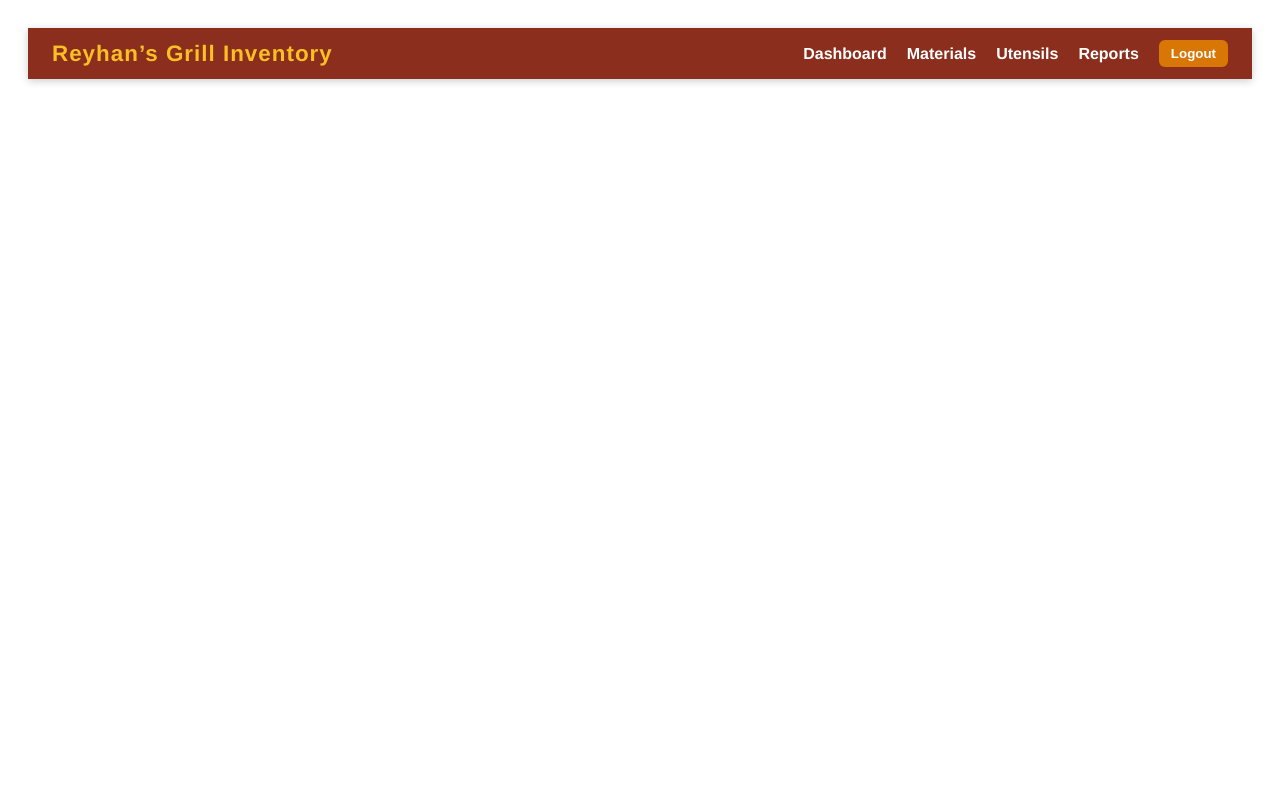
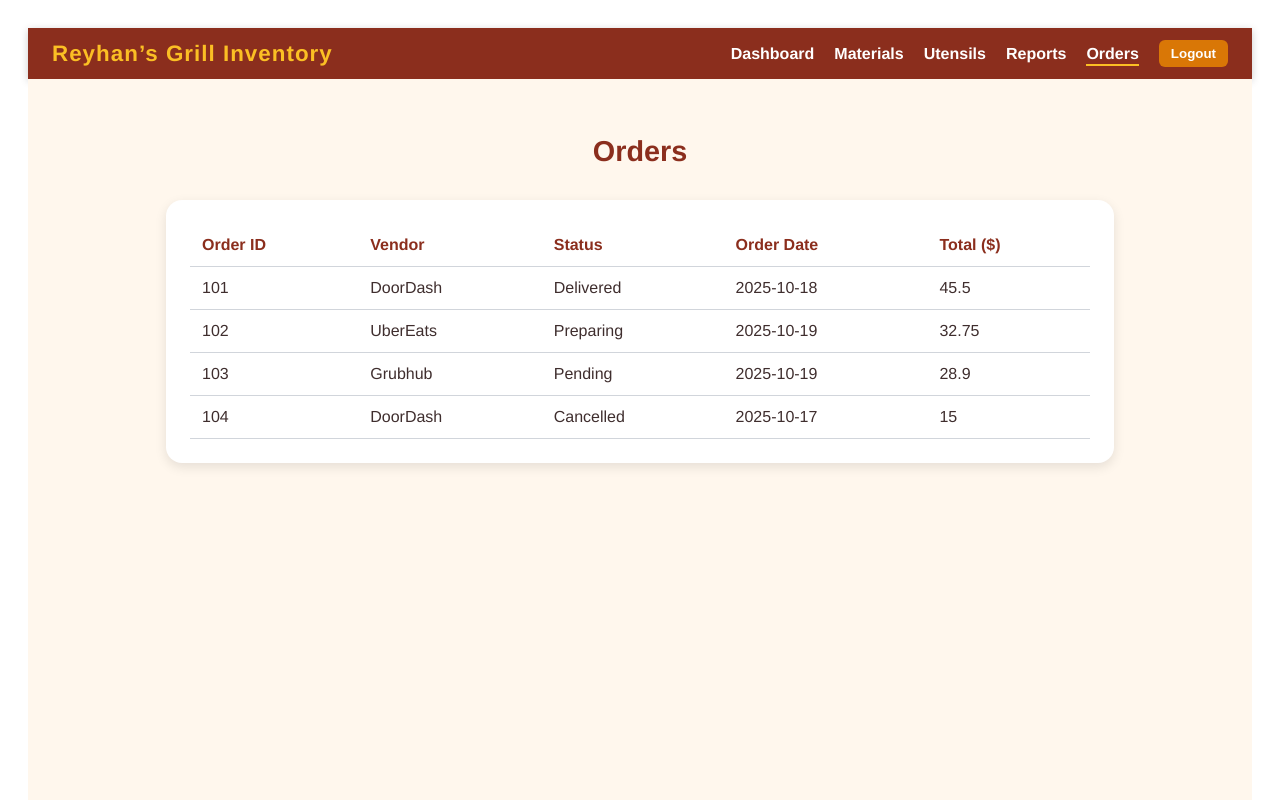
Before and after one commit to CIS-4375-Team-10/CIS4375-Team10-Reyhans-Grill, a Vue app in the folder frontend/: page /orders in a window 1280 px wide. Shown: the top 800 px of the page. Built offline with nearby package versions, Linux system fonts and the light colour scheme; sample sign-in values are in the browser's storage.

Commit message:
Reyhan’s Grill_orders

```diff
--- a/frontend/src/components/Navbar.vue
+++ b/frontend/src/components/Navbar.vue
@@ -6,6 +6,7 @@
       <li><router-link to="/materials">Materials</router-link></li>
       <li><router-link to="/utensils">Utensils</router-link></li>
       <li><router-link to="/reports">Reports</router-link></li>
+      <li><router-link to="/orders">Orders</router-link></li>
       <li><button class="logout-btn" @click="logout">Logout</button></li>
     </ul>
   </nav>
@@ -18,7 +19,7 @@ import { useRouter } from 'vue-router'
 const router = useRouter()
 const isAuthenticated = ref(localStorage.getItem('isAuthenticated') === 'true')
 
-// ✅ Watch localStorage changes to update Navbar automatically
+// Watch localStorage changes to update Navbar automatically
 watchEffect(() => {
   isAuthenticated.value = localStorage.getItem('isAuthenticated') === 'true'
 })
@@ -26,7 +27,7 @@ watchEffect(() => {
 function logout() {
   localStorage.removeItem('isAuthenticated')
 
-  // ✅ Dispatch custom event so App.vue hides navbar immediately
+  // Dispatch custom event so App.vue hides navbar immediately
   window.dispatchEvent(new Event('authChange'))
 
   router.push('/login')
--- /dev/null
+++ b/frontend/src/pages/Order.vue
@@ -0,0 +1,88 @@
+<template>
+  <main class="orders-container">
+    <h2 class="page-title">Orders</h2>
+
+    <!-- Orders Table -->
+    <div class="table-container">
+      <table>
+        <thead>
+          <tr>
+            <th>Order ID</th>
+            <th>Vendor</th>
+            <th>Status</th>
+            <th>Order Date</th>
+            <th>Total ($)</th>
+          </tr>
+        </thead>
+        <tbody>
+          <tr v-for="order in orders" :key="order.id">
+            <td>{{ order.id }}</td>
+            <td>{{ order.vendor }}</td>
+            <td>{{ order.status }}</td>
+            <td>{{ order.date }}</td>
+            <td>{{ order.total }}</td>
+          </tr>
+        </tbody>
+      </table>
+    </div>
+  </main>
+</template>
+
+<script setup>
+import { ref } from 'vue'
+
+// Hardcoded example orders
+const orders = ref([
+  { id: 101, vendor: 'DoorDash', status: 'Delivered', date: '2025-10-18', total: 45.50 },
+  { id: 102, vendor: 'UberEats', status: 'Preparing', date: '2025-10-19', total: 32.75 },
+  { id: 103, vendor: 'Grubhub', status: 'Pending', date: '2025-10-19', total: 28.90 },
+  { id: 104, vendor: 'DoorDash', status: 'Cancelled', date: '2025-10-17', total: 15.00 },
+])
+</script>
+
+<style scoped>
+.orders-container {
+  padding: 2rem;
+  background-color: #FFF7ED;
+  min-height: 100vh;
+}
+
+.page-title {
+  font-size: 1.8rem;
+  color: #8B2E1D;
+  font-weight: 700;
+  text-align: center;
+  margin-bottom: 2rem;
+}
+
+.table-container {
+  background-color: #fff;
+  border-radius: 16px;
+  padding: 1.5rem;
+  box-shadow: 0 4px 12px rgba(0, 0, 0, 0.1);
+  max-width: 900px;
+  margin: 0 auto;
+  overflow: hidden;
+}
+
+table {
+  width: 100%;
+  border-collapse: collapse;
+}
+
+th, td {
+  text-align: left;
+  padding: 0.75rem;
+  border-bottom: 1px solid #D1D5DB;
+}
+
+th {
+  color: #8B2E1D;
+  font-weight: 700;
+}
+
+td {
+  color: #3F2E2E;
+  font-weight: 500;
+}
+</style>
```
Also changed, not shown: frontend/src/router/index.js (+7 -5 lines).
